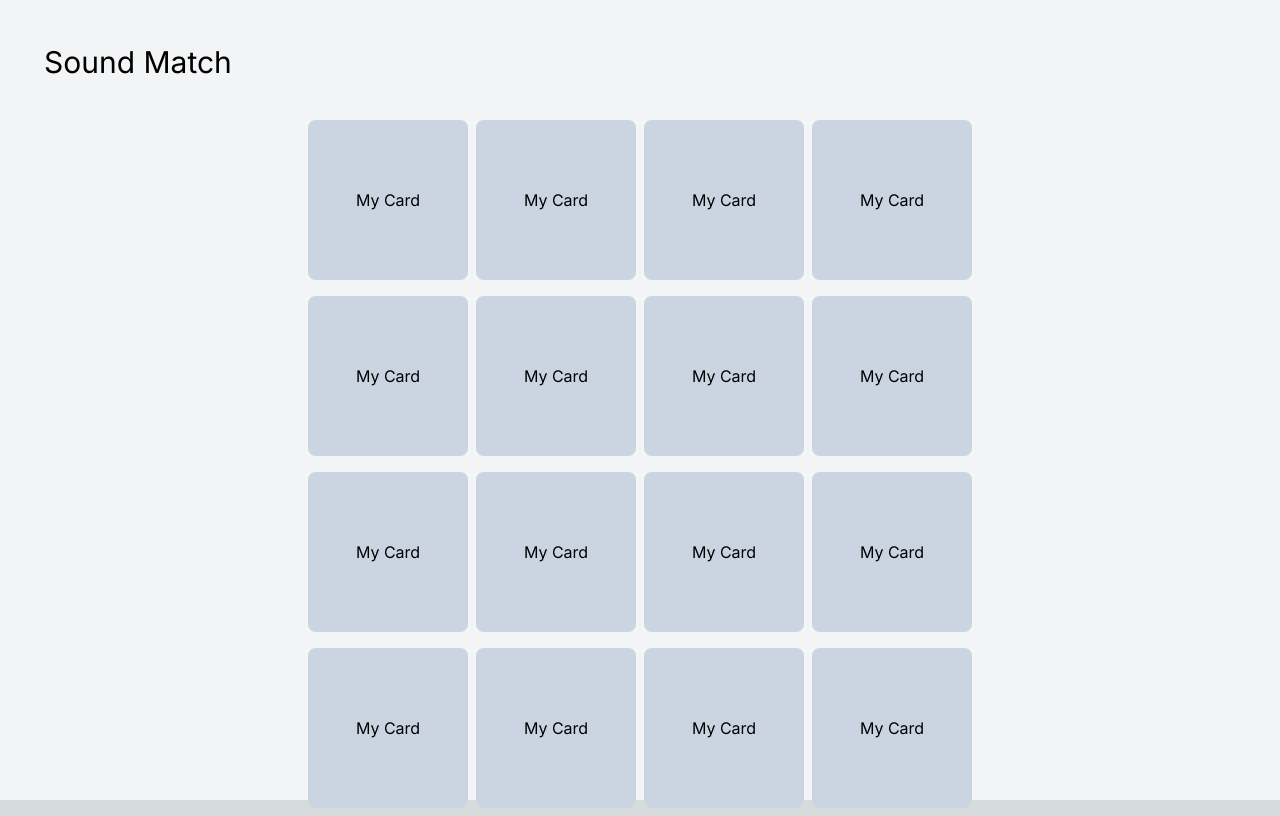
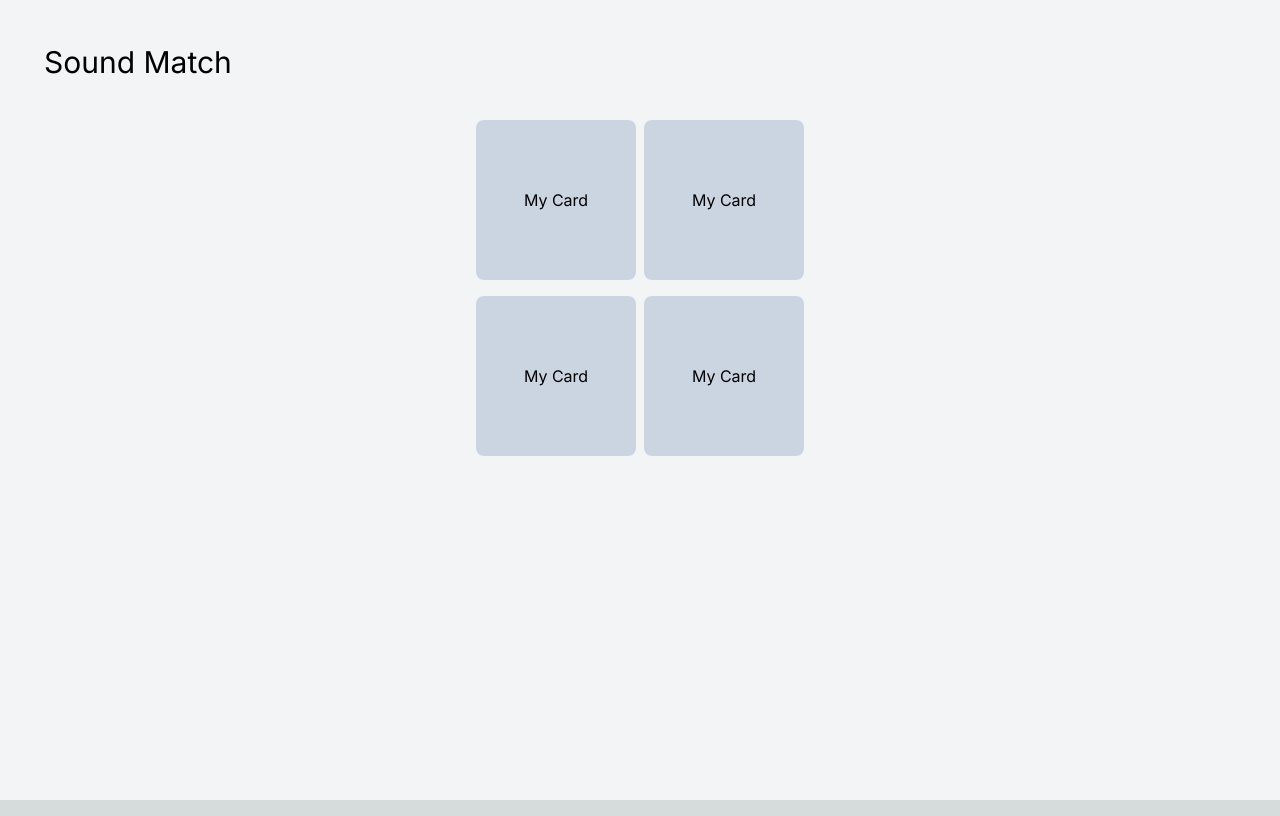
Before and after one commit to sarah-gu/sound-match, a Next.js app: page / in a window 1280 px wide. Built offline with nearby package versions, Linux system fonts and the light colour scheme.

Commit message:
changes to cards ui to better portray game play

```diff
--- a/app/card.js
+++ b/app/card.js
@@ -1,22 +1,50 @@
 import { noteHandler } from "./music";
 
 export const Card = ({currentSelection, setCurrentSelection, idx, mapping}) => {
-	const doOnClick = () => {
+	let clickedOnce = true
+	const doOnClick = (event) => {
+		const buttonClassName = event.currentTarget.className;
+		const isGreen = buttonClassName.includes('bg-green-500');
+
+		if (isGreen) {
+			return;
+		}
+
 		if(currentSelection[0] == idx){
 			setCurrentSelection([currentSelection[1], -1]);
+			clickedOnce = !clickedOnce;
 		}
 		else if(currentSelection[1] == idx){
 			setCurrentSelection([currentSelection[0], -1]);
+			clickedOnce = !clickedOnce;
 		}
 		else {
 			currentSelection[0] != -1 && currentSelection[1] == -1 ?
 			setCurrentSelection([currentSelection[0], idx]) : setCurrentSelection([idx, -1]);
 		}
-		noteHandler(mapping[idx]);
+		if(clickedOnce) {
+			noteHandler(mapping[idx]);
+		}
+		console.log("currentSelection[0]", currentSelection[0]);
+		console.log("mapping 0:", mapping[currentSelection[0]]);
+		console.log("currentSelection[1]", currentSelection[1]);
+		console.log("mapping 0:",mapping[currentSelection[1]]);
 	}
 	return (
-		<button className= {`h-40 w-40 flex justify-center items-center rounded-lg ${
-			currentSelection[0] == idx || currentSelection[1] == idx ? 'bg-blue-500' : 'bg-slate-300'
-		  }`} onClick = {doOnClick} >My Card</button>
-	)
+		<button
+		  className={`h-40 w-40 flex justify-center items-center rounded-lg ${
+			currentSelection[0] === idx || currentSelection[1] === idx
+			  ? mapping[currentSelection[0]] === mapping[currentSelection[1]]
+				? 'bg-green-500' // Change to green if both values match
+				: 'bg-blue-500'  // Change to blue if only one value matches
+			  : 'bg-slate-300'
+		  }`}
+		  onClick={doOnClick}
+		>
+		  My Card
+		</button>
+	  );
+
+
+
 }
--- a/app/page.js
+++ b/app/page.js
@@ -5,13 +5,20 @@ import { useState } from 'react';
 
 const generateMapping = () => {
 	const mapping = [];
-	while (mapping.length < 16) {
-		const random = Math.floor(Math.random() * 2) + 1;
-		mapping.push(random);
+	const values = [1, 1, 2, 2];
+
+	while (mapping.length < 4) {
+	  const randomIndex = Math.floor(Math.random() * values.length);
+	  const randomValue = values[randomIndex];
+
+	  mapping.push(randomValue);
+	  values.splice(randomIndex, 1);
 	}
+
 	console.log(mapping);
 	return mapping;
-}
+  };
+
 
 export default function Home() {
 	const [currentSelection, setCurrentSelection]= useState([-1,-1]);
@@ -21,14 +28,14 @@ export default function Home() {
 		<main className="flex flex-col h-screen w-screen bg-gray-100 p-3">
 			<div className = "text-3xl p-8">Sound Match</div>
 			<div className = "flex flex-col items-center justify-center">
-			{[...Array(4)].map((_, rowIndex) => (
+			{[...Array(2)].map((_, rowIndex) => (
 				<div key={rowIndex} className="flex flex-row m-2 gap-2">
-					{[...Array(4)].map((_, colIndex) => (
+					{[...Array(2)].map((_, colIndex) => (
 					<Card
 						key={`${rowIndex}-${colIndex}`}
 						currentSelection={currentSelection}
 						setCurrentSelection={setCurrentSelection}
-						idx = {rowIndex * 4 + colIndex}
+						idx = {rowIndex * 2 + colIndex}
 						mapping = {mapping}
 					/>
 					))}
--- a/music/music.js
+++ b/music/music.js
@@ -14,7 +14,6 @@ document.addEventListener("DOMContentLoaded", function(event) {
 
 
         choose_sound(num_value);
-
 
         // '90': 261.625565300598634,  //Z - C
         // '83': 277.182630976872096, //S - C#
```
Also changed, not shown: package.json (+6 -6 lines), 2 other files (tests, documents, lock files or other folders).
